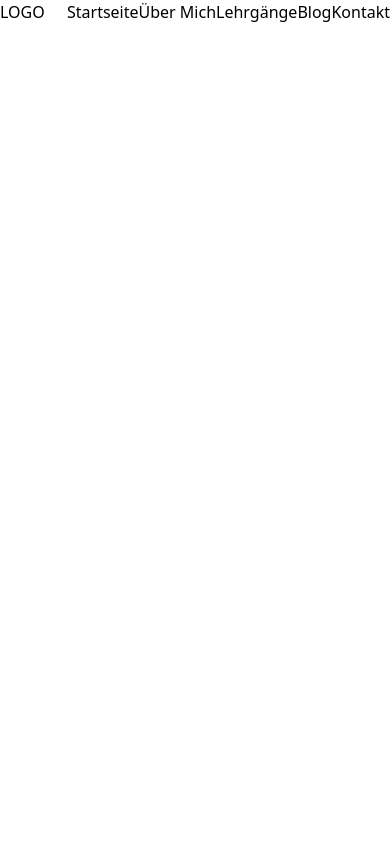
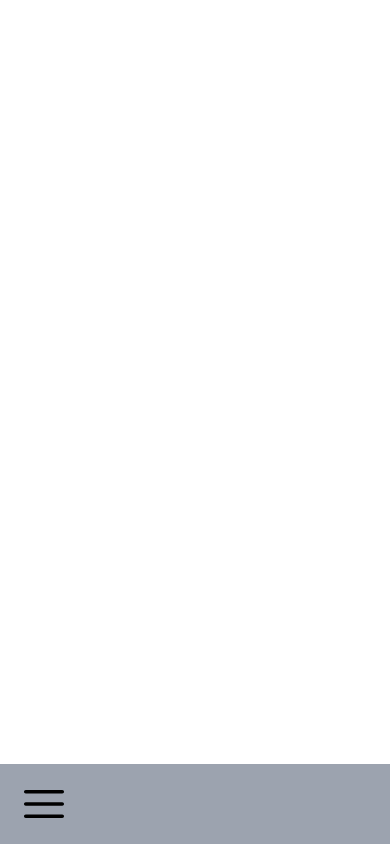
Before and after one commit to ExziiL/besserTischtennis, a React (Vite) app: page / in a window 390 px wide. Built offline with nearby package versions, Linux system fonts and the light colour scheme.

Commit message:
Mobile Navigation + funktionen eingefügt

```diff
--- a/src/App.tsx
+++ b/src/App.tsx
@@ -4,8 +4,8 @@ import NavBar from './components/sections/NavBar/NavBar';
 
 function App() {
 	return (
-		<div className="">
-			<NavBar />
+		<div className="max-w-[1280px] mx-auto">
+			<NavBar navPoints={[]} />
 		</div>
 	);
 }
--- /dev/null
+++ b/src/components/organisms/MenuBar/MenuBar.tsx
@@ -0,0 +1,16 @@
+import React, { FC } from 'react';
+
+export interface IMenuBar {
+	icon: any;
+	onClick: any;
+}
+
+const MenuBar: FC<IMenuBar> = ({ icon, onClick }) => {
+	return (
+		<div className="absolute bottom-0 flex items-center w-full h-20 pl-6 bg-gray-400">
+			<img src={icon} alt="NavIcon" className="w-10 h-10" onClick={onClick} />
+		</div>
+	);
+};
+
+export default MenuBar;
--- a/src/components/sections/NavBar/NavBar.tsx
+++ b/src/components/sections/NavBar/NavBar.tsx
@@ -1,18 +1,21 @@
-import React, { FC } from 'react';
+import React, { FC, useState } from 'react';
 
 import Navigation from './Navigation/Navigation';
+import MobileNavigation from './Navigation/MobileNavigation';
+
+import { useViewport } from '../../../hooks/useViewport';
 
 export interface INavBar {
-	// data: any;
+	navPoints: string[];
 }
 
 const NavBar: FC<INavBar> = () => {
-	return (
-		<div className="flex justify-between">
-			<div className="">LOGO</div>
-			<Navigation />
-		</div>
-	);
+	const navPoints = ['Startseite', 'Über mich', 'Lehrgänge', 'Blog', 'Kontakt'];
+
+	const { width } = useViewport();
+	const breakpoint = 640;
+
+	return <nav className="">{width < breakpoint ? <MobileNavigation navPoints={navPoints} /> : <Navigation />}</nav>;
 };
 
 export default NavBar;
--- /dev/null
+++ b/src/components/sections/NavBar/Navigation/MobileNavigation.tsx
@@ -0,0 +1,35 @@
+import React, { FC, useState } from 'react';
+
+import MenuBar from '../../../organisms/MenuBar/MenuBar';
+import hamburgerSVG from '../../../../css/icons/menu-burger.svg';
+import cross from '../../../../css/icons/cross.svg';
+
+export interface IMobileNavigation {
+	navPoints: string[];
+}
+
+const MobileNavigation: FC<IMobileNavigation> = ({ navPoints }) => {
+	const [isOpen, setIsOpen] = useState(false);
+
+	return (
+		<div className="">
+			{isOpen ? (
+				<ul className="">
+					{navPoints.map((navPoint, index) => (
+						<p key={index} className="p-10 text-xl bg-gray-300 ">
+							<a href="#" className="">
+								{navPoint}
+							</a>
+						</p>
+					))}
+				</ul>
+			) : null}
+
+			<div>
+				<MenuBar icon={!isOpen ? hamburgerSVG : cross} onClick={() => setIsOpen(!isOpen)} />
+			</div>
+		</div>
+	);
+};
+
+export default MobileNavigation;
--- a/src/components/sections/NavBar/Navigation/Navigation.tsx
+++ b/src/components/sections/NavBar/Navigation/Navigation.tsx
@@ -4,15 +4,25 @@ export interface INavigation {}
 
 const Navigation: FC<INavigation> = () => {
 	return (
-		<nav className="flex">
-			<ul className="flex">
-				<li>Startseite</li>
-				<li>Über Mich</li>
-				<li>Lehrgänge</li>
-				<li>Blog</li>
-				<li>Kontakt</li>
+		<div className="">
+			<ul className="flex space-x-6">
+				<li>
+					<a href="#">Startseite</a>
+				</li>
+				<li>
+					<a href="#">Über Mich</a>
+				</li>
+				<li>
+					<a href="#">Lehrgänge</a>
+				</li>
+				<li>
+					<a href="#">Blog</a>
+				</li>
+				<li>
+					<a href="#">Kontakt</a>
+				</li>
 			</ul>
-		</nav>
+		</div>
 	);
 };
 
--- /dev/null
+++ b/src/context/ViewportProvider.tsx
@@ -0,0 +1,24 @@
+import React, { useState, useContext, useEffect, FC } from 'react';
+
+export const viewportContext = React.createContext({});
+
+interface IViewportProvider {
+	children: any;
+}
+
+export const ViewportProvider: FC<IViewportProvider> = ({ children }) => {
+	const [width, setWidth] = useState(window.innerWidth);
+	const [height, setHeight] = useState(window.innerHeight);
+
+	const handleWindowResize = () => {
+		setWidth(window.innerWidth);
+		setHeight(window.innerHeight);
+	};
+
+	useEffect(() => {
+		window.addEventListener('resize', handleWindowResize);
+		return () => window.removeEventListener('resize', handleWindowResize);
+	}, []);
+
+	return <viewportContext.Provider value={{ width, height }}>{children}</viewportContext.Provider>;
+};
--- /dev/null
+++ b/src/hooks/useViewport.tsx
@@ -0,0 +1,7 @@
+import { useContext } from 'react';
+import { viewportContext } from '../context/ViewportProvider';
+
+export const useViewport = () => {
+	const { width, height } = useContext(viewportContext);
+	return { width, height };
+};
--- a/src/main.tsx
+++ b/src/main.tsx
@@ -2,10 +2,13 @@ import React from 'react';
 import ReactDOM from 'react-dom';
 import './index.css';
 import App from './App';
+import { ViewportProvider } from './context/ViewportProvider';
 
 ReactDOM.render(
 	<React.StrictMode>
-		<App />
+		<ViewportProvider>
+			<App />
+		</ViewportProvider>
 	</React.StrictMode>,
 	document.getElementById('root')
 );
```
Also changed, not shown: src/css/icons/cross.svg (added), src/css/icons/menu-burger.svg (added).
